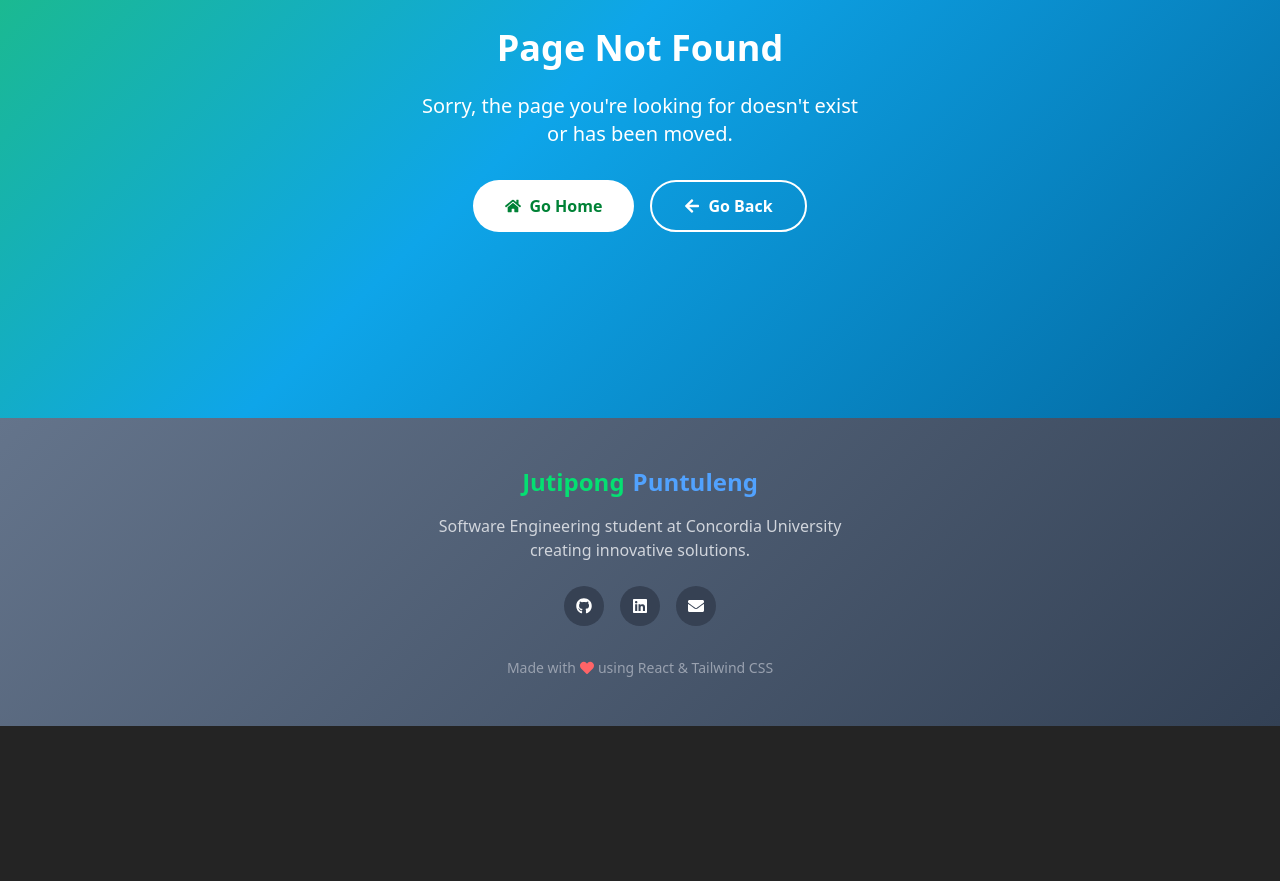
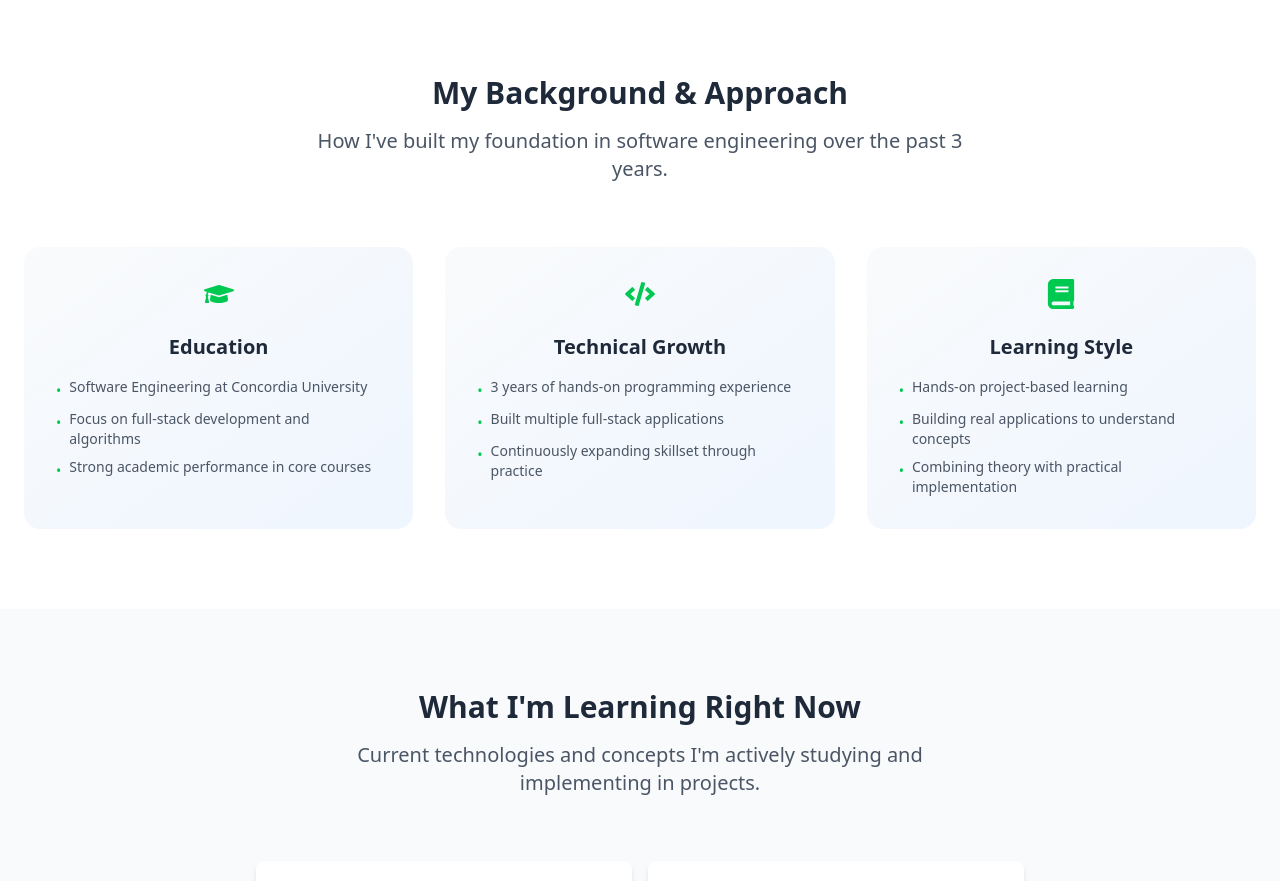
Before and after one commit to Jpuntul/Portfolio, a React (Vite) app: page /about in a window 1280 px wide. Shown: the part 382-1263 px from the top of the page. Before the commit the page ends 1108 px from the top, so only its background shows below. Built offline with nearby package versions, Linux system fonts and the light colour scheme.

Commit message:
feat: add About page with background and learning approach

```diff
--- a/src/App.jsx
+++ b/src/App.jsx
@@ -2,6 +2,7 @@ import { BrowserRouter as Router, Routes, Route } from 'react-router-dom'
 import Header from './components/layout/Header'
 import Footer from './components/layout/Footer'
 import Home from './pages/Home'
+import About from './pages/About'
 import NotFound from './pages/NotFound'
 import './App.css'
 
@@ -12,6 +13,7 @@ function App() {
         <Header />
         <Routes>
           <Route path="/" element={<Home />} />
+          <Route path="/about" element={<About />} />
           <Route path="*" element={<NotFound />} />
         </Routes>
         <Footer />
--- /dev/null
+++ b/src/pages/About.jsx
@@ -0,0 +1,145 @@
+// src/pages/About.jsx
+import { FaGraduationCap, FaCode, FaLaptopCode, FaLightbulb, FaRocket, FaDownload, FaMapMarkerAlt, FaCalendarAlt, FaBook, FaUsers } from 'react-icons/fa'
+import { personalInfo } from '../data/portfolio'
+
+const About = () => {
+  const background = [
+    {
+      icon: FaGraduationCap,
+      title: "Education",
+      items: [
+        "Software Engineering at Concordia University",
+        "Focus on full-stack development and algorithms",
+        "Strong academic performance in core courses"
+      ]
+    },
+    {
+      icon: FaCode,
+      title: "Technical Growth",
+      items: [
+        "3 years of hands-on programming experience",
+        "Built multiple full-stack applications",
+        "Continuously expanding skillset through practice"
+      ]
+    },
+    {
+      icon: FaBook,
+      title: "Learning Style",
+      items: [
+        "Hands-on project-based learning",
+        "Building real applications to understand concepts",
+        "Combining theory with practical implementation"
+      ]
+    }
+  ]
+
+  const currentFocus = [
+    "Advanced React patterns and state management",
+    "Machine Learning with Python and TensorFlow",
+    "AWS Cloud Services and serverless architecture",
+    "Database design and optimization",
+    "DevOps practices and CI/CD pipelines"
+  ]
+
+  return (
+    <>
+      <style jsx>{`
+        .nature-gradient {
+          background: linear-gradient(135deg, #22c55e 0%, #0ea5e9 50%, #0369a1 100%);
+        }
+        .fade-in {
+          animation: fadeIn 0.8s ease-out;
+        }
+        @keyframes fadeIn {
+          0% { opacity: 0; transform: translateY(20px); }
+          100% { opacity: 1; transform: translateY(0); }
+        }
+      `}</style>
+
+      <div>
+        {/* Hero Section */}
+        <section className="pt-40 pb-20 nature-gradient">
+          <div className="container mx-auto px-6 text-center">
+            <div className="fade-in">
+              <h1 className="text-5xl font-bold text-white mb-6">
+                More About Me
+              </h1>
+              <p className="text-xl text-white/90 max-w-3xl mx-auto leading-relaxed">
+                Deep dive into my educational background, learning approach,
+                and what I'm currently focused on in my software engineering journey.
+              </p>
+            </div>
+          </div>
+        </section>
+
+        {/* Educational Background & Approach */}
+        <section className="py-20 bg-white">
+          <div className="container mx-auto px-6">
+            <div className="text-center mb-16">
+              <h2 className="text-3xl font-bold text-gray-800 mb-4">
+                My Background & Approach
+              </h2>
+              <p className="text-xl text-gray-600 max-w-2xl mx-auto">
+                How I've built my foundation in software engineering over the past {personalInfo.yearsOfExperience} years.
+              </p>
+            </div>
+
+            <div className="grid grid-cols-1 md:grid-cols-3 gap-8">
+              {background.map((section, index) => (
+                <div
+                  key={index}
+                  className="bg-gradient-to-br from-gray-50 to-blue-50 p-8 rounded-2xl hover:shadow-lg transition-all duration-300"
+                >
+                  <div className="text-green-500 text-3xl mb-6 flex justify-center">
+                    <section.icon />
+                  </div>
+                  <h3 className="text-xl font-semibold text-gray-800 mb-4 text-center">
+                    {section.title}
+                  </h3>
+                  <ul className="space-y-2">
+                    {section.items.map((item, itemIndex) => (
+                      <li key={itemIndex} className="text-gray-600 text-sm flex items-start gap-2 text-left">
+                        <span className="text-green-500 mt-1 flex-shrink-0">•</span>
+                        <span>{item}</span>
+                      </li>
+                    ))}
+                  </ul>
+                </div>
+              ))}
+            </div>
+          </div>
+        </section>
+
+        {/* Current Learning Focus */}
+        <section className="py-20 bg-gray-50">
+          <div className="container mx-auto px-6">
+            <div className="text-center mb-16">
+              <h2 className="text-3xl font-bold text-gray-800 mb-4">
+                What I'm Learning Right Now
+              </h2>
+              <p className="text-xl text-gray-600 max-w-2xl mx-auto">
+                Current technologies and concepts I'm actively studying and implementing in projects.
+              </p>
+            </div>
+
+            <div className="max-w-3xl mx-auto">
+              <div className="grid grid-cols-1 md:grid-cols-2 gap-4">
+                {currentFocus.map((focus, index) => (
+                  <div
+                    key={index}
+                    className="bg-white p-4 rounded-lg shadow-md hover:shadow-lg transition-all duration-300 flex items-center gap-3"
+                  >
+                    <div className="w-2 h-2 bg-green-500 rounded-full flex-shrink-0"></div>
+                    <span className="text-gray-700 font-medium">{focus}</span>
+                  </div>
+                ))}
+              </div>
+            </div>
+          </div>
+        </section>
+      </div>
+    </>
+  )
+}
+
+export default About
```
Also changed, not shown: public/images/profile.jpg (added).
